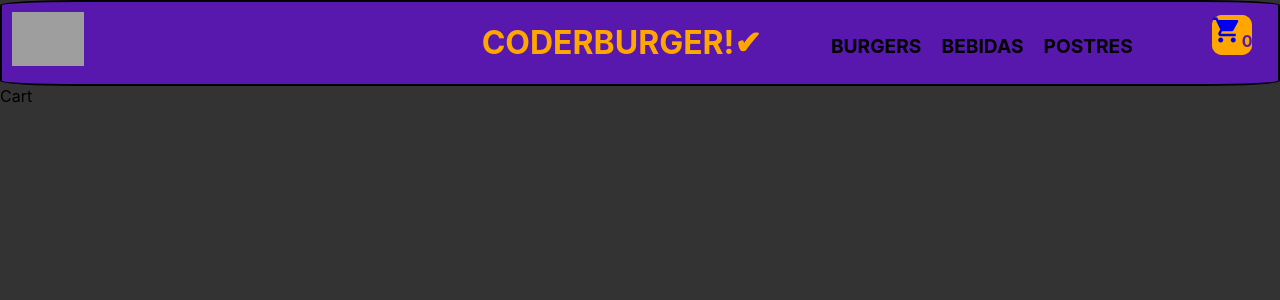
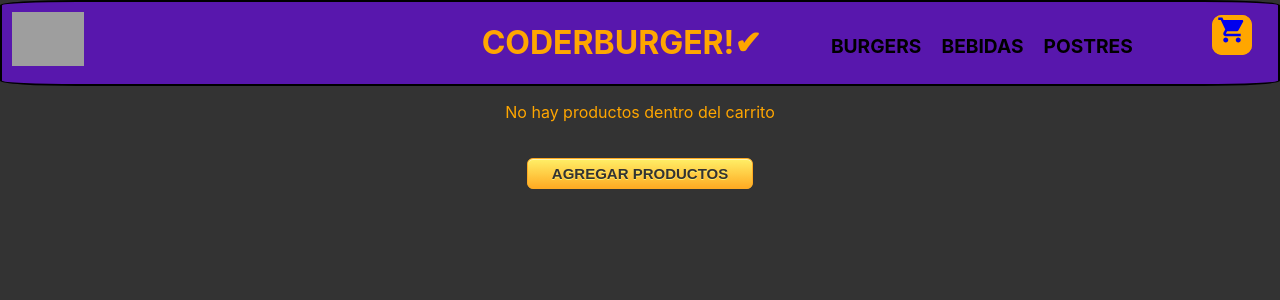
Before and after one commit to adrianacosta391/proyecto-react, a React (Create React App) app: page /cart in a window 1280 px wide. Shown: the top 300 px of the page. Built offline with nearby package versions, Linux system fonts and the light colour scheme; grey boxes are pictures that could not be loaded.

Commit message:
cartView

```diff
--- a/src/App.css
+++ b/src/App.css
@@ -307,3 +307,50 @@ top:1px;
   margin-left: 60vh;
   margin-bottom: 20vh;
 }
+
+.cartShowContainer{
+  display: flex;
+  align-items: center;
+  justify-content:space-around;
+  flex-direction: row;
+  margin-top: 1vh;
+  padding: 1vh 15vh;
+  border: 1px solid rgb(255, 166, 0);;
+}
+.cartShowText{
+  color: rgb(255, 166, 0);
+  font-weight: bold;
+}
+.cartShowTitle{
+  color:rgb(88, 23, 173);
+  -webkit-text-stroke: 1px rgb(255, 166, 0);
+  font-weight: bold;
+  text-shadow: #ffaa22;
+  font-size: 3.5vh;
+}
+
+.cartShowQty{
+  color:rgb(88, 23, 173);
+  -webkit-text-stroke: 0.5px rgb(255, 166, 0);
+  font-weight: bold;
+  text-shadow: #ffaa22;
+  font-size: 3vh;
+}
+.icon{
+  color: rgb(88, 23, 173);
+  background:linear-gradient(to bottom, #ffec64 5%, #ffab23 100%);
+  cursor:pointer;
+  border-radius:6px;
+  border:1px solid #ffaa22;
+
+
+}
+
+.icon:hover{
+  color: rgb(255, 166, 0);
+  background:linear-gradient(to bottom, rgb(147, 71, 247) 5%, rgb(88, 23, 173) 100%);
+}
+
+.link{
+  text-decoration: none;
+}
--- a/src/App.js
+++ b/src/App.js
@@ -20,7 +20,7 @@ const App = () => {
             <Route path="/" element={<ItemListContainer greeting='Bienvenido a CB'/>} />
             <Route path="/category/:categoryName" element={<ItemListContainer greeting='Bienvenido a CB'/>} />
             <Route path="/item/:itemId" element={<ItemDetailContainer greeting='Detalles del producto'/>} />
-            <Route path="/cart" element={<Cart />} />
+            <Route path="/cart" element={<Cart key='cart'/>} />
           </Routes>
       </CartContext>
     </BrowserRouter>
--- a/src/components/containers/ItemDetailContainer/ItemDetail.jsx
+++ b/src/components/containers/ItemDetailContainer/ItemDetail.jsx
@@ -26,7 +26,7 @@ return (
     <h2 className="itemTitleDesc">{item.title}</h2>
     <div className="flexCont"><img src={item.pictureUrl} alt="" className="itemPictureDesc" />
       <p className="itemDescDesc">{item.description}
-        <span className="itemPriceDesc">{item.price}</span>
+        <span className="itemPriceDesc">${item.price}</span>
       </p>
     </div>
 
--- a/src/components/containers/ItemListContainer/Item.jsx
+++ b/src/components/containers/ItemListContainer/Item.jsx
@@ -10,7 +10,7 @@ return (
         <Link to= {`/item/${item.id}`} className="itemCont">
             <h2 className="itemTitle">{item.title}</h2>
             <img src={item.pictureUrl} alt="" className="itemPicture" />
-            <h3 className="itemPrice">{item.price}</h3>
+            <h3 className="itemPrice">${item.price}</h3>
             <p className="itemDesc">{item.description}</p>
         </Link>
 
--- a/src/components/header/Cart.jsx
+++ b/src/components/header/Cart.jsx
@@ -1,8 +1,48 @@
-import React from "react";
+import React, { useContext} from "react";
+import { cartContext } from "../context/CartContext";
+import DeleteIcon from '@mui/icons-material/Delete';
+import {Link} from "react-router-dom"
+
+
 
 const Cart = () =>{
+
+    const { products } = useContext(cartContext);
+    const { clear } = useContext(cartContext);
+    const { removeProducts } = useContext(cartContext);
+    const total = products.reduce((acc, el) => acc + el.price * el.qty, 0)
+
+
     return (
-        <div>Cart</div>
+        <div>{products.length === 0
+            ?
+            <>
+                <p className="textDos">No hay productos dentro del carrito</p>
+                <Link className="link" to="/"> <button className="btn">AGREGAR PRODUCTOS</button></Link>
+            </>
+            : <div>
+
+            {products.map(p =>
+                <>
+                <div className="cartShowContainer" >
+                    <p className="cartShowText">Producto:</p>
+                    <h2 className="cartShowTitle">{p.title}</h2>
+                    <p className="cartShowText">Precio:</p>
+                    <p className="cartShowQty">${p.price * p.qty}</p>
+                    <p className="cartShowText">Cantidad:</p>
+                    <p className="cartShowQty">{p.qty}</p>
+                    <button className="icon" onClick={() => removeProducts(p.id)} ><DeleteIcon  /></button>
+                </div>
+                </>
+            )}
+                    <div className="cartShowContainer">
+                    <h3 className="cartShowText">TOTAL: <span className="cartShowQty" >${total}</span></h3>
+                    <button className='btn'>Finalizar Compra</button>
+                    <button className='btn' onClick={clear}>Limpiar Carrito</button>
+                    </div>
+
+            </div> }
+        </div>
     )
 
 }
--- a/src/components/header/CartWidget.js
+++ b/src/components/header/CartWidget.js
@@ -6,11 +6,12 @@ import { cartContext } from "../context/CartContext";
 const CartWidget = () => {
 
     const { qtyProducts } = useContext(cartContext);
+    const { products } = useContext(cartContext);
 
         return (
             <div className="cart-container">
                 <ShoppingCartIcon sx={{ fontSize: 30 }} />
-                <p className="text-cart">{qtyProducts}</p>
+                {products.length === 0 ? <p></p> : <p className="text-cart">{qtyProducts}</p> }
             </div>
         )
 
--- a/src/components/header/ItemCount.jsx
+++ b/src/components/header/ItemCount.jsx
@@ -1,6 +1,6 @@
 import React, {useState} from 'react'
 
-const ItemCount = ({ stock, initial = 0, onAdd,}) => {
+const ItemCount = ({ stock, initial = 1, onAdd,}) => {
 
   const [count, setCount] = useState(initial)
 
@@ -11,7 +11,7 @@ const ItemCount = ({ stock, initial = 0, onAdd,}) => {
   }
 
   const subtract = () => {
-    count > 0 && setCount(count - 1)
+    count > 1 && setCount(count - 1)
   }
 
   const purchase = () => {
--- a/src/components/header/products.json
+++ b/src/components/header/products.json
@@ -3,7 +3,7 @@
         "id": "0",
         "title":"BIG CODER",
         "description": "La mas clasica de coder",
-        "price":"$360",
+        "price":360,
         "pictureUrl":"https://i.imgur.com/fPuie8C.jpg",
         "category":"burgers"
     }
@@ -12,7 +12,7 @@
         "id": "1",
         "title":"CODER BACON",
         "description": "Para amantes de la panceta",
-        "price":"$380",
+        "price":380,
         "pictureUrl": "https://i.imgur.com/veZ8Q1e.jpg",
         "category":"burgers"
     }
@@ -21,7 +21,7 @@
         "id": "2",
         "title":"CODER CHEDDAR",
         "description": "Vive el queso",
-        "price":"$420",
+        "price":420,
         "pictureUrl": "https://i.imgur.com/6M11ShH.jpg",
         "category":"burgers"
     }
@@ -30,7 +30,7 @@
         "id": "3",
         "title":"DOBLE REACT",
         "description": "Una bomba",
-        "price":"$390",
+        "price":390,
         "pictureUrl": "https://i.imgur.com/Wqb1Era.jpg",
         "category":"burgers"
     }
@@ -39,7 +39,7 @@
         "id": "4",
         "title":"SINOVAC",
         "description": "Una vacuna de sabores",
-        "price":"$460",
+        "price":460,
         "pictureUrl": "https://i.imgur.com/V74NBg4.jpg",
         "category":"burgers"
     }
@@ -48,7 +48,7 @@
         "id": "5",
         "title":"REFRESCO",
         "description": "Coca-cola de 1 litro",
-        "price":"$120",
+        "price":120,
         "pictureUrl": "https://i.imgur.com/vJtXhTW.jpg",
         "category":"bebidas"
     }
@@ -57,7 +57,7 @@
         "id": "6",
         "title":"CERVEZA",
         "description": "Patricia de 1 litro",
-        "price":"$160",
+        "price":160,
         "pictureUrl": "https://i.imgur.com/BZs27Ap.jpg",
         "category":"bebidas"
     }
@@ -66,7 +66,7 @@
         "id": "7",
         "title":"CHAJA",
         "description": "Postre chaja de durazno",
-        "price":"$140",
+        "price":140,
         "pictureUrl": "https://i.imgur.com/uov4ANZ.jpg",
         "category":"postres"
     }
@@ -75,7 +75,7 @@
         "id": "8",
         "title":"MASSINI",
         "description": "Postre Massini clasico",
-        "price":"$110",
+        "price":110,
         "pictureUrl": "https://i.imgur.com/Go1miiM.jpg",
         "category":"postres"
     }
```
Also changed, not shown: src/components/context/CartContext.jsx (+6 -1 lines).
